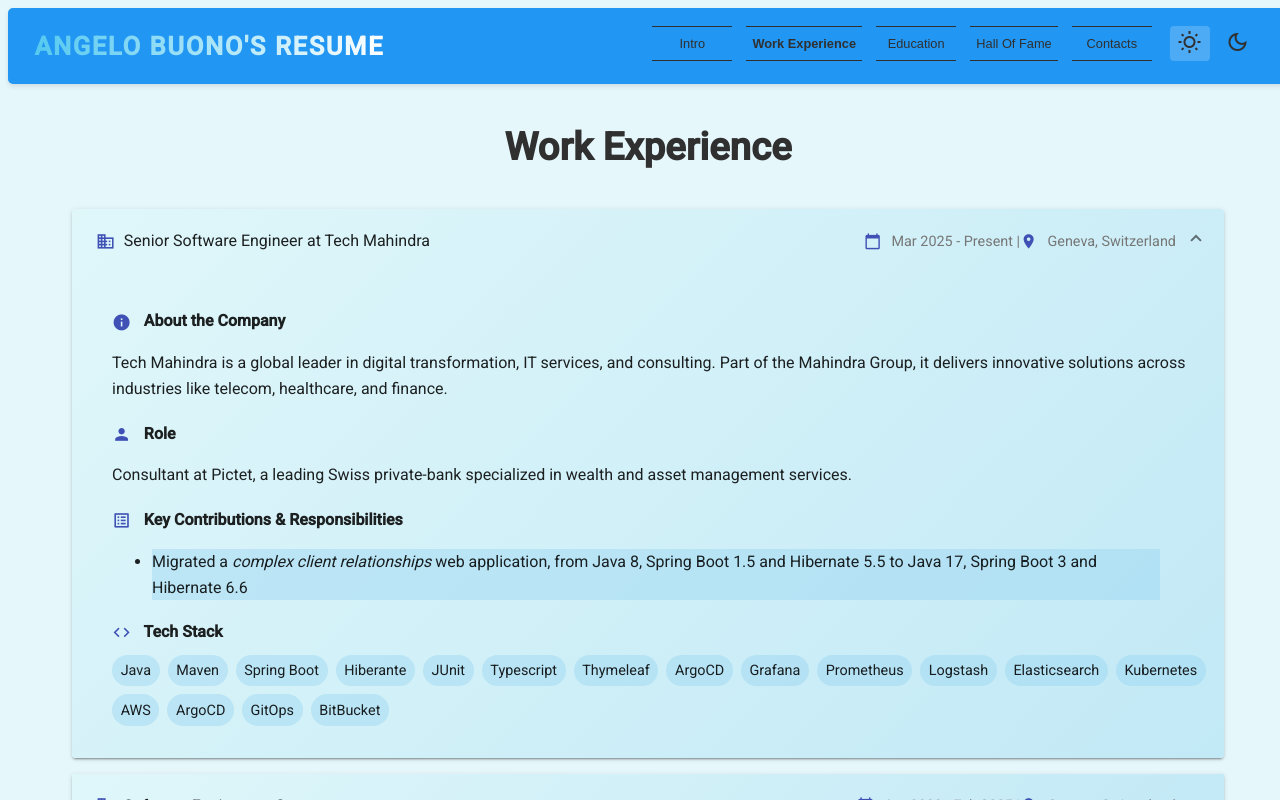
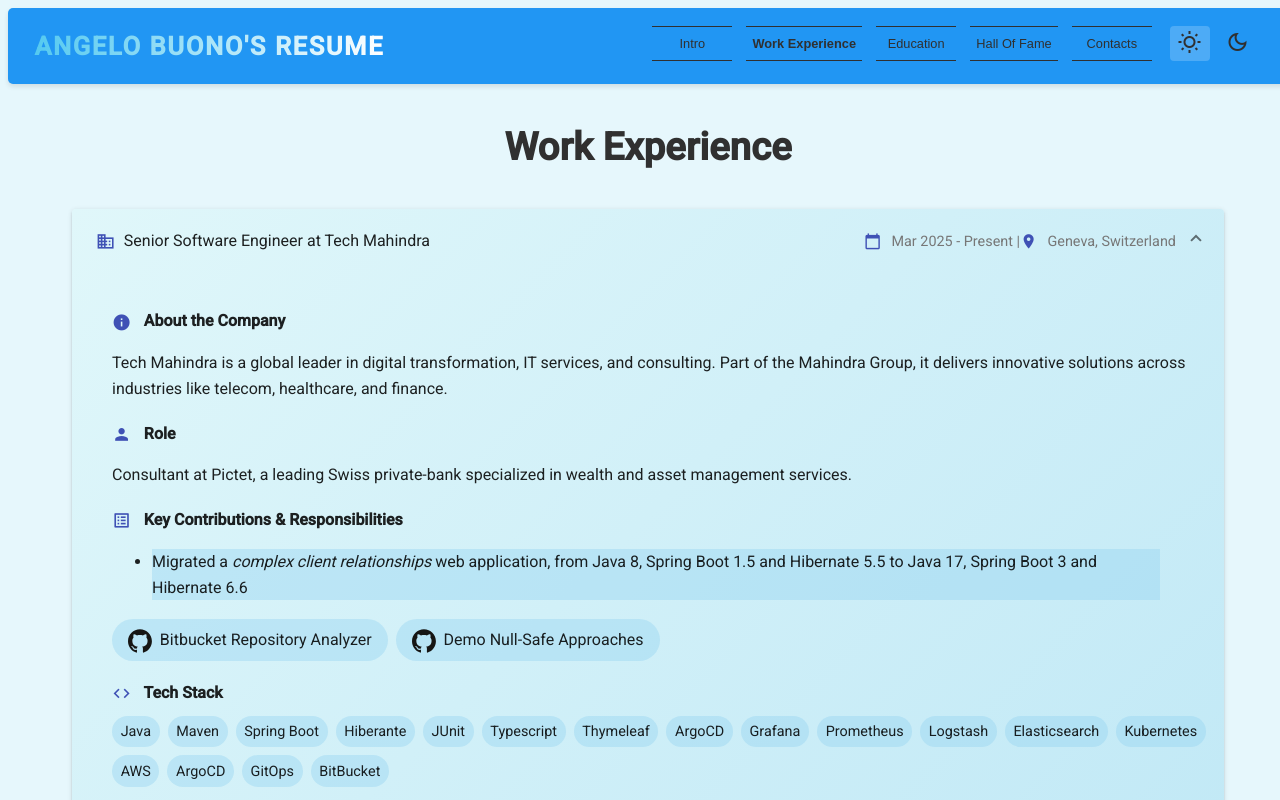
Before and after one commit to ADarko22/ADarko22.github.io, an Angular app: page /work-experience in a window 1280 px wide. Shown: the top 800 px of the page. Built offline with nearby package versions, Linux system fonts and the light colour scheme.

Commit message:
Add icons for GitHub and LinkedIn

```diff
--- a/src/app/contacts/contacts.component.html
+++ b/src/app/contacts/contacts.component.html
@@ -3,19 +3,23 @@
       <h2>Contacts</h2>
       <div class="contact-card">
         <span class="material-symbols-outlined">mail</span>
-        <p>Email: {{ contacts.email }}</p>
+        <p>{{ contacts.email }}</p>
       </div>
       <div class="contact-card">
         <span class="material-symbols-outlined">phone</span>
-        <p>Phone: {{ contacts.phone }}</p>
+        <p>{{ contacts.phone }}</p>
+      </div>
+      <div *ngIf="contacts.github" class="contact-card">
+        <span class="material-symbols-outlined">
+          <mat-icon svgIcon="github"></mat-icon>
+        </span>
+        <p><a [href]="contacts.github" target="_blank">{{ contacts.github }}</a></p>
       </div>
       <div *ngIf="contacts.linkedin" class="contact-card">
-        <span class="material-symbols-outlined">link</span>
-        <p>LinkedIn: <a [href]="contacts.linkedin" target="_blank">{{ contacts.linkedin }}</a></p>
-      </div>
-      <div *ngIf="contacts.github" class="contact-card">
-        <span class="material-symbols-outlined">code</span>
-        <p>GitHub: <a [href]="contacts.github" target="_blank">{{ contacts.github }}</a></p>
+        <span class="material-symbols-outlined">
+          <mat-icon svgIcon="linkedin"></mat-icon>
+        </span>
+        <p><a [href]="contacts.linkedin" target="_blank">{{ contacts.linkedin }}</a></p>
       </div>
     </section>
   </div>
--- a/src/app/contacts/contacts.component.ts
+++ b/src/app/contacts/contacts.component.ts
@@ -1,24 +1,25 @@
 import { Component } from '@angular/core';
 import { CommonModule } from '@angular/common';
-
-
+import { MatIconModule } from '@angular/material/icon';
 import { ResumeParserService } from '../resume-service/resume-parser.service';
 import { Contacts } from '../resume-service/resume.model';
+import { IconService } from '../icon-service';
 
 @Component({
   selector: 'app-contacts',
-  imports: [CommonModule],
+  imports: [CommonModule, MatIconModule],
   templateUrl: './contacts.component.html',
   styleUrl: './contacts.component.scss'
 })
 export class ContactsComponent {
   contacts: Contacts | null = null;
 
-  constructor(readonly resumeParserService: ResumeParserService) { }
+  constructor(readonly resumeParserService: ResumeParserService, private iconService: IconService) {}
 
   ngOnInit(): void {
       this.resumeParserService.getResume().subscribe(data => {
         this.contacts = data?.contacts ?? null;
     });
+    this.iconService.registerIcons()
   }
 }
--- /dev/null
+++ b/src/app/icon-service.ts
@@ -0,0 +1,29 @@
+import { Injectable } from "@angular/core";
+import { MatIconRegistry } from "@angular/material/icon";
+import { DomSanitizer } from "@angular/platform-browser";
+
+export enum Icons {
+    GitHub = 'github',
+    LinkedIn = 'linkedin',
+}
+
+@Injectable({
+    providedIn: 'root'
+  })
+  export class IconService {
+
+    constructor(
+      private matIconRegistry: MatIconRegistry,
+      private domSanitizer: DomSanitizer
+    ) { }
+
+    public registerIcons(): void {
+      this.loadIcons(Object.values(Icons), '../assets/icons');
+    }
+
+    private loadIcons(iconKeys: string[], iconUrl: string): void {
+      iconKeys.forEach(key => {
+        this.matIconRegistry.addSvgIcon(key, this.domSanitizer.bypassSecurityTrustResourceUrl(`${iconUrl}/${key}.svg`));
+      });
+    }
+  }
--- a/src/app/work-experience/work-experience.component.html
+++ b/src/app/work-experience/work-experience.component.html
@@ -6,9 +6,7 @@
     <section class="work-section">
         <h2 class="work-heading">Work Experience</h2>
         <mat-accordion>
-          <mat-expansion-panel
-              *ngFor="let work of workExperiences; let i = index; trackBy: trackByWorkExperience"
-              [expanded]="i === 0">
+            <mat-expansion-panel *ngFor="let work of workExperiences; let i = index; trackBy: trackByWorkExperience" [expanded]="i === 0">
                 <mat-expansion-panel-header>
                     <mat-panel-title>
                         <mat-icon class="work-icon">business</mat-icon>
@@ -47,6 +45,16 @@
                             </li>
                         </ul>
                     </article>
+                    <article *ngIf="work.git_repositories && work.git_repositories.length > 0">
+                        <h3 class="work-detail-heading">
+                        </h3>
+                        <div class="git-chips">
+                            <a *ngFor="let repo of work.git_repositories; trackBy: trackByGitRepo" [href]="repo.uri" target="_blank" rel="noopener noreferrer" class="git-chip">
+                                <mat-icon class="git-icon" svgIcon="github"></mat-icon>
+                                {{ repo.name }}
+                            </a>
+                        </div>
+                    </article>
                     <article>
                         <h3 class="work-detail-heading">
                             <mat-icon class="tech-stack-icon">code</mat-icon>
--- a/src/app/work-experience/work-experience.component.scss
+++ b/src/app/work-experience/work-experience.component.scss
@@ -103,6 +103,7 @@
   .about-icon,
   .role-icon,
   .responsibilities-icon,
+  .git-icon,
   .tech-stack-icon {
     margin-right: 0.2em;
     vertical-align: middle;
@@ -117,3 +118,25 @@
   .mat-panel-description .location-icon {
     margin-right: 0.2em;
   }
+
+
+.git-chips {
+    display: flex;
+    flex-wrap: wrap;
+    gap: 0.5rem;
+    margin-top: 0.6em;
+}
+
+.git-chip {
+    background-color: var(--responsibility-item-bg);
+    padding: 0.5em 1em;
+    border-radius: 10rem;
+    text-decoration: none;
+    color: inherit;
+    white-space: nowrap;
+    transition: background-color 0.3s ease;
+
+    &:hover {
+        background-color: var(--responsibility-item-bg);
+    }
+}
--- a/src/app/work-experience/work-experience.component.ts
+++ b/src/app/work-experience/work-experience.component.ts
@@ -1,7 +1,8 @@
+import { IconService } from './../icon-service';
 import { CommonModule, formatDate } from '@angular/common';
 import { Component, OnInit, ChangeDetectionStrategy, ChangeDetectorRef } from '@angular/core';
 import { ResumeParserService } from '../resume-service/resume-parser.service';
-import { WorkExperience } from '../resume-service/resume.model';
+import { WorkExperience, GitRepository } from '../resume-service/resume.model'; // Import GitRepository
 import { HtmlSanitizerService } from '../resume-service/html-sanitizer.service';
 import { SafeHtml } from '@angular/platform-browser';
 import { map, catchError, of } from 'rxjs';
@@ -32,7 +33,8 @@
   constructor(
     readonly resumeParserService: ResumeParserService,
     readonly sanitizer: HtmlSanitizerService,
-    private cdr: ChangeDetectorRef
+    private cdr: ChangeDetectorRef,
+    private iconService: IconService
   ) {}
 
   ngOnInit(): void {
@@ -52,6 +54,7 @@
         this.isLoading = false;
         this.cdr.detectChanges();
       });
+      this.iconService.registerIcons()
   }
 
   sanitizeHtml(html: string | undefined): SafeHtml {
@@ -61,12 +64,16 @@
   formatDate(dateString: string | null | undefined): string | null {
     if (!dateString) return null;
     const date = new Date(dateString);
+    if (isNaN(date.getTime())) {
+      console.error('Invalid date string:', dateString);
+      return 'Invalid Date';
+    }
     return formatDate(date, 'MMM yyyy', 'en-US');
   }
 
   trackByWorkExperience(index: number, work: WorkExperience): string {
     if (!work) {
-      return "";
+      return '';
     }
     return work.company + work.job_title;
   }
@@ -74,4 +81,8 @@
   trackByResponsibility(index: number, responsibility: string): string {
     return responsibility;
   }
+
+  trackByGitRepo(index: number, repo: GitRepository): string {
+    return repo.name + repo.uri;
+  }
 }
```
Also changed, not shown: src/assets/icons/github.svg (added), src/assets/icons/linkedin.svg (added). Lines whose indentation alone changed are shown as unchanged.
